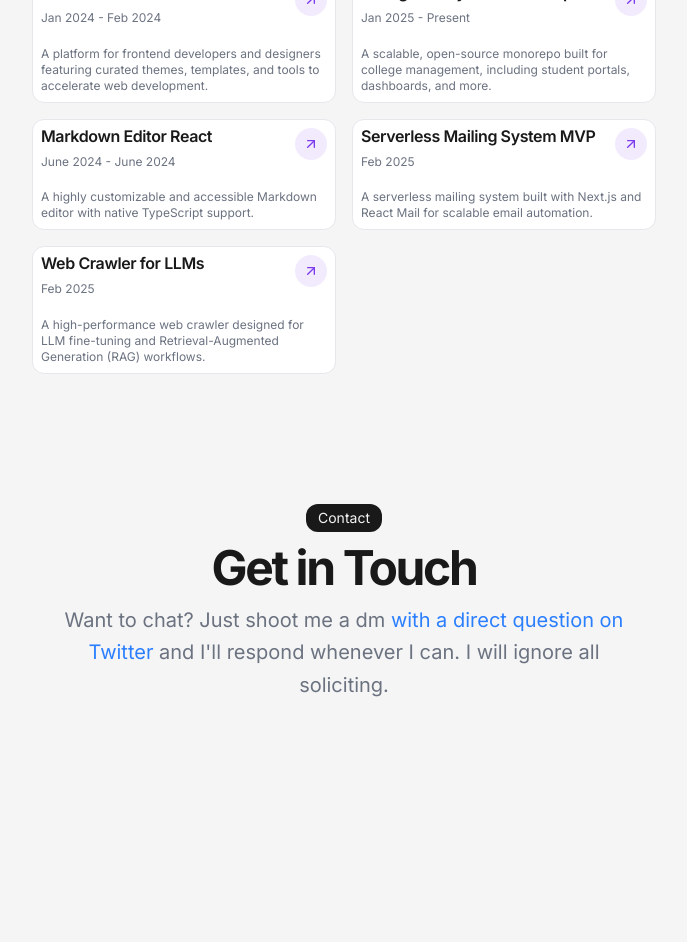
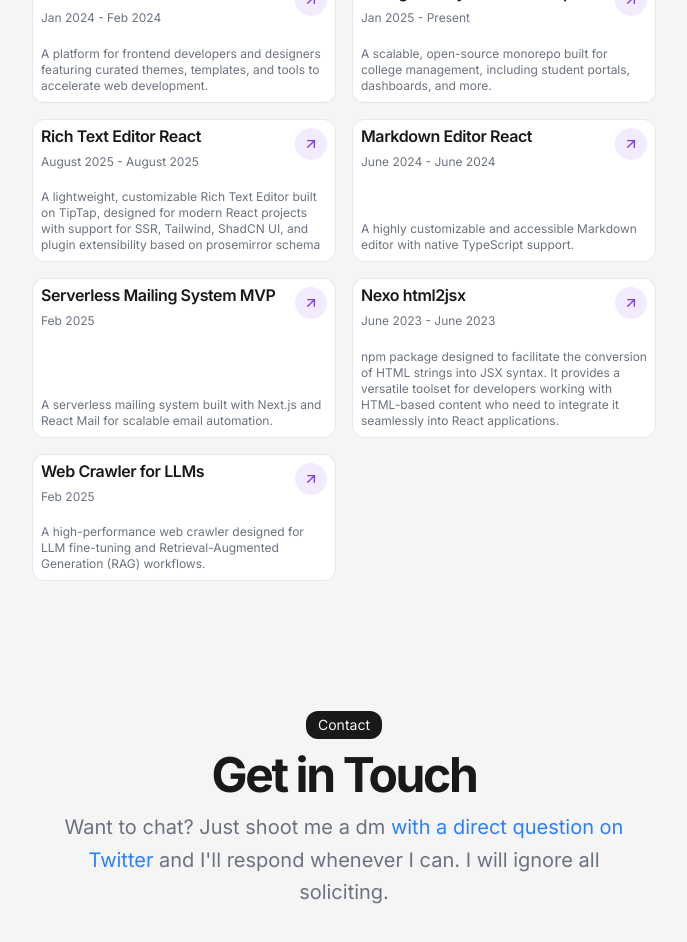
Before and after one commit to kanakkholwal/kanakkholwal, a Next.js app: page / in a window 1280 px wide. Shown: the part 1500-2442 px from the top of the page, without its empty margins (296-983 px from the left). Before the commit the page ends 2351 px from the top, so only its background shows below. Built offline with nearby package versions, Linux system fonts and the light colour scheme.

Commit message:
Update resume.tsx

```diff
--- a/src/data/resume.tsx
+++ b/src/data/resume.tsx
@@ -142,6 +142,22 @@ export const DATA = {
       image: "https://2hy7y2bvb4.ufs.sh/f/zWIvIoJSZF4Q8fkvTJrLAESoTyORbnBq8xC7wQu4rKdJhHvY",
       video: "",
     },
+     {
+      title: "Rich Text Editor React",
+      href: "https://github.com/kanakkholwal/nexo-editor",
+      dates: "August 2025 - August 2025",
+      active: true,
+      description:
+        "A lightweight, customizable Rich Text Editor built on TipTap, designed for modern React projects with support for SSR, Tailwind, ShadCN UI, and plugin extensibility based on prosemirror schema",
+      technologies: ["React.js", "TypeScript", "TailwindCSS", "NPM", "GitHub Actions"],
+      links: [
+        { type: "Docs", href: "https://docs.nexonauts.com/packages/nexo-editor", icon: <Icons.package className="size-3" /> },
+        { type: "Package", href: "https://www.npmjs.com/package/nexo-editor", icon: <Icons.npm className="size-3" /> },
+        { type: "Source", href: "https://github.com/kanakkholwal/nexo-editor", icon: <Icons.github className="size-3" /> },
+      ],
+      image: "",
+      video: "",
+    },
     {
       title: "Markdown Editor React",
       href: "https://github.com/kanakkholwal/nexo-mdx",
@@ -151,7 +167,8 @@ export const DATA = {
         "A highly customizable and accessible Markdown editor with native TypeScript support.",
       technologies: ["React.js", "TypeScript", "TailwindCSS", "Shadcn UI", "NPM", "GitHub Actions"],
       links: [
-        { type: "Package", href: "https://www.npmjs.com/package/nexo-mdx", icon: <Icons.package className="size-3" /> },
+        { type: "Docs", href: "https://docs.nexonauts.com/packages/nexo-mdx", icon: <Icons.package className="size-3" /> },
+        { type: "Package", href: "https://www.npmjs.com/package/nexo-mdx", icon: <Icons.npm className="size-3" /> },
         { type: "Source", href: "https://github.com/kanakkholwal/nexo-mdx", icon: <Icons.github className="size-3" /> },
       ],
       image: "",
@@ -169,6 +186,20 @@ export const DATA = {
       image: "",
       video: "",
     },
+     {
+      title: "Nexo html2jsx",
+      href: "https://www.npmjs.com/package/nexo-html2jsx",
+      dates: "June 2023 - June 2023",
+      active: true,
+      description:
+        "npm package designed to facilitate the conversion of HTML strings into JSX syntax. It provides a versatile toolset for developers working with HTML-based content who need to integrate it seamlessly into React applications.",
+      technologies: ["React.js", "TypeScript","React Core", "NPM", "GitHub Actions"],
+      links: [
+        { type: "Package", href: "https://www.npmjs.com/package/nexo-html2jsx", icon: <Icons.npm className="size-3" /> },
+      ],
+      image: "",
+      video: "",
+    },
     {
       title: "Web Crawler for LLMs",
       href: "https://github.com/kanakkholwal/crawler-for-llms",
```
